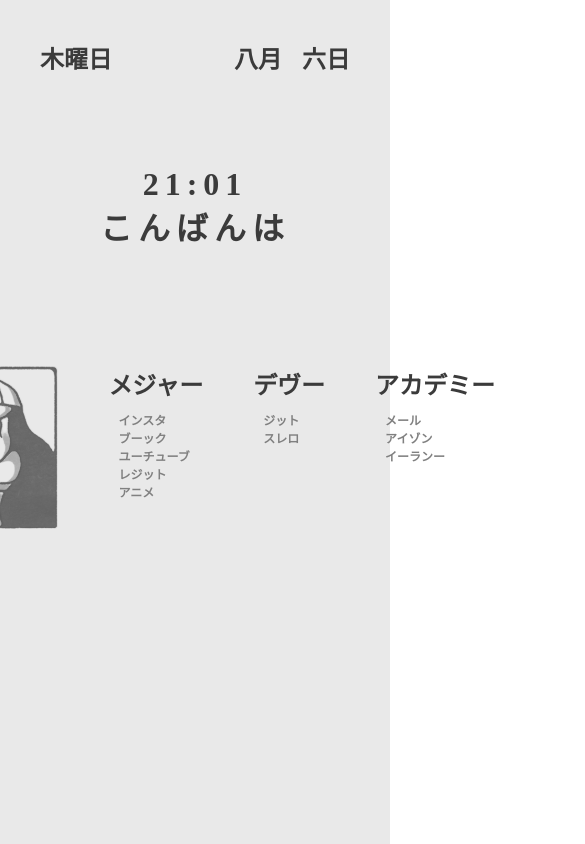
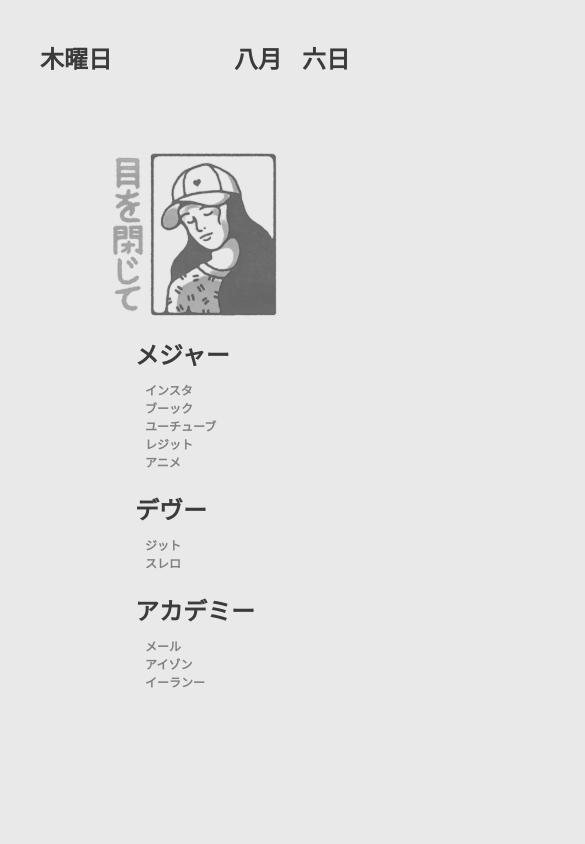
Before and after one commit to Dingnh/nicodin, a React (Create React App) app: page / in a window 390 px wide. Shown: the whole page, 585 px wide, since content can reach past the window. Built offline with nearby package versions, Linux system fonts and the light colour scheme; a web font is replaced by a local one.

Commit message:
media responsiveness

```diff
--- a/src/App.css
+++ b/src/App.css
@@ -7,6 +7,10 @@
   font-family: "Yu Mincho";
   font-weight: 600;
   color: #3b3b3b
+}
+
+html {
+  background-color: #e9e9e9
 }
 
 .day {
@@ -42,7 +46,23 @@
 .contentContainer {
   display: flex;
   justify-content: space-evenly;
-  width: 900px;
+  width: 800px;
+}
+
+.timeContainer {
+  display: flex;
+  flex-direction: column;
+  align-items: center;
+  height: 200px;
+  top: 50px;
+  justify-content: center;
+  position: absolute;
+}
+
+.linkContainer {
+  display: flex;
+  width: 100%;
+  justify-content: space-evenly;
 }
 
 @media (max-width: 1050px) {
@@ -75,6 +95,84 @@
   .contentContainer {
     display: flex;
     justify-content: space-evenly;
-    width: 800px;
+    max-width: 700px;
+    width: 80vw;
   }
 }
+
+@media (max-width: 800px) {
+  .contentContainer {
+    display: flex;
+    flex-wrap: wrap;
+    width: 200px;
+    justify-content: center;
+  }
+  .timeContainer {
+    display: none;
+  }
+  .linkContainer {
+    display: flex;
+    flex-direction: column;
+    width: auto;
+  }
+  .linkpadding {
+    margin-top: 20px;
+  }
+}
+
+@media (max-height: 750px) {
+  .contentContainer {
+    margin-top: 30vh;
+    margin-bottom: 50px;
+  }
+}
+
+@media (max-height: 500px) {
+  .timeContainer {
+    height: 0px;
+    top: 80px;
+  }
+}
+
+@media (max-height: 400px) {
+  .timeContainer {
+    display: none;
+  }
+}
+
+@media (max-height: 320px) {
+  .day {
+    display: none;
+  }
+
+  .date {
+    display: none;
+  }
+
+  .contentContainer {
+    margin: 0px;
+  }
+}
+
+@media (max-width: 360px) {
+  .day {
+    position: absolute;
+    top: 40px;
+    left: 50px;
+  }
+
+  .date {
+    position: absolute;
+    display: flex;
+    top: 80px;
+    left: 50px;
+  }
+
+  .contentContainer {
+    margin-top: 350px;
+  }
+}
+
+::-webkit-scrollbar {
+  display: none;
+}
--- a/src/App.js
+++ b/src/App.js
@@ -62,7 +62,6 @@ function App() {
     container: {
       width: "100vw",
       height: "100vh",
-      backgroundColor: "#e9e9e9",
       display: "flex",
       justifyContent: "center",
       alignItems: "center",
@@ -81,13 +80,6 @@ function App() {
       fontSize: 24,
       marginRight: 20
     },
-    timeContainer: {
-      display: "flex",
-      flexDirection: "column",
-      alignItems: "center",
-      height: 200,
-      marginTop: -150
-    },
     time: {
       fontSize: 32,
       letterSpacing: 6,
@@ -105,12 +97,13 @@ function App() {
         <div style={styles.month}>{getMonth()}</div>
         <div style={styles.date}>{getDate()}</div>
       </div>
-      <div style={styles.timeContainer}>
+      <div className="timeContainer" style={styles.timeContainer}>
         <div style={styles.time}>{moment().format('HH:mm')}</div>
         <div style={styles.greetings}>{getGreetings()}</div>
       </div>
       <div className="contentContainer">
         <img className="image" src={Image} alt="logo" />
+        <div className="linkContainer">
           <Links
             linktitle={"メジャー"}
             links={data.media}
@@ -125,6 +118,7 @@ function App() {
           />
         </div>
       </div>
+    </div>
   );
 }
 
--- a/src/components/links/links.js
+++ b/src/components/links/links.js
@@ -4,13 +4,8 @@ import '../../App.css';
 const Links = props => {
     let [isHovered, setHovered] = React.useState(false)
 
-    const styles = {
-        padding: {
-            marginLeft: -50
-        }
-    }
     return (
-        <div style={styles.padding}>
+        <div className="linkpadding">
             <div className="linktitle" >{props.linktitle}</div>
             <div className="link">
                 {props.links.map(link => <a
```
Lines whose indentation alone changed are shown as unchanged.
